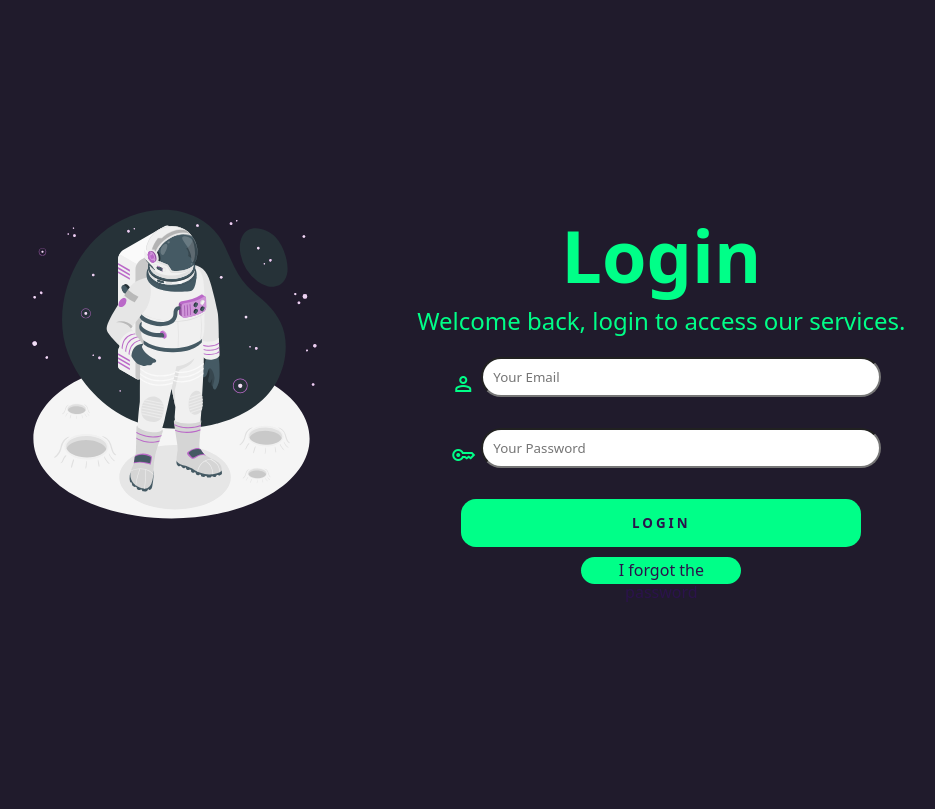
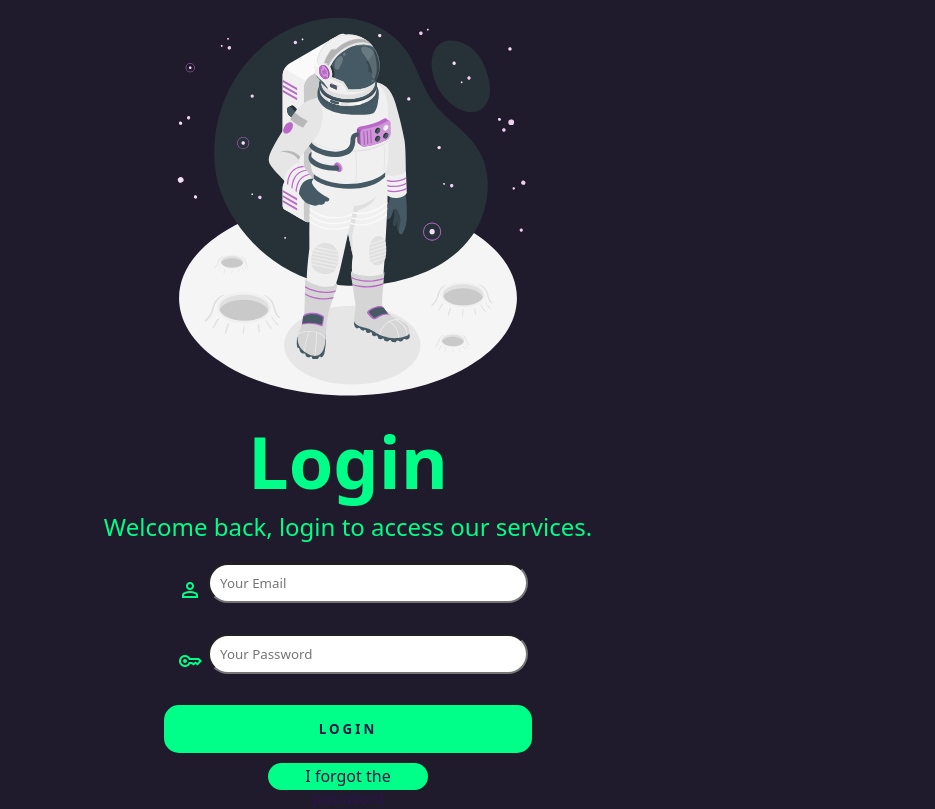
Before and after one commit to felipemelozx/project-login, a plain HTML site: page index.html in a window 1280 px wide. Shown: the whole page, without its empty margins (292-1227 px from the left). Drawn offline with nearby package versions, Linux system fonts and the light colour scheme.

Commit message:
I finished the responsive project part

```diff
--- a/index.html
+++ b/index.html
@@ -6,6 +6,7 @@
     <meta http-equiv="X-UA-Compatible" content="IE=edge">
     <meta name="viewport" content="width=device-width, initial-scale=1.0">
     <link rel="stylesheet" href="styles/style.css">
+    <link rel="stylesheet" href="styles/midia-querys.css">
     <link rel="stylesheet"
         href="https://fonts.googleapis.com/css2?family=Material+Symbols+Outlined:opsz,wght,FILL,GRAD@20..48,100..700,0..1,-50..200" />
     <title>Login</title>
--- a/styles/midia-querys.css
+++ b/styles/midia-querys.css
@@ -0,0 +1,19 @@
+@media (max-width: 1400px) {
+    #tela{
+        flex-direction: column;
+    }
+   #image{
+    max-width: 400px;
+    margin: 0px auto;
+   }
+}
+@media (max-width: 480px){
+    #image{
+        display: none;
+    }
+    #buton {
+
+    max-width: 50px;
+
+    }
+}
--- a/styles/style.css
+++ b/styles/style.css
@@ -36,8 +36,12 @@ html, body {
 
 #image {
     background: url(../image/astronauta.svg) no-repeat;
-    width: 50vw;
-    height: 50vh;
+    background-position: center;
+    background-size: contain;
+    width: 50rem;
+    height: 50rem;
+    min-width: 40px;
+    min-height: 400px;
     display: flex;
     margin-left: 18.75rem;
 
@@ -70,7 +74,7 @@ html, body {
 
 #login form div input {
     padding: 10px;
-    min-width: 25rem;
+    min-width: 20rem;
     width: 23vw;
     height: 5vh;
     border-radius: 24px;
@@ -86,7 +90,7 @@ html, body {
     display: block;
     margin: auto;
     width: 23rem;
-    min-width: 25rem;
+    min-width: 20rem;
     height: 3rem;
     font-weight: 800;
     outline: none;
```
